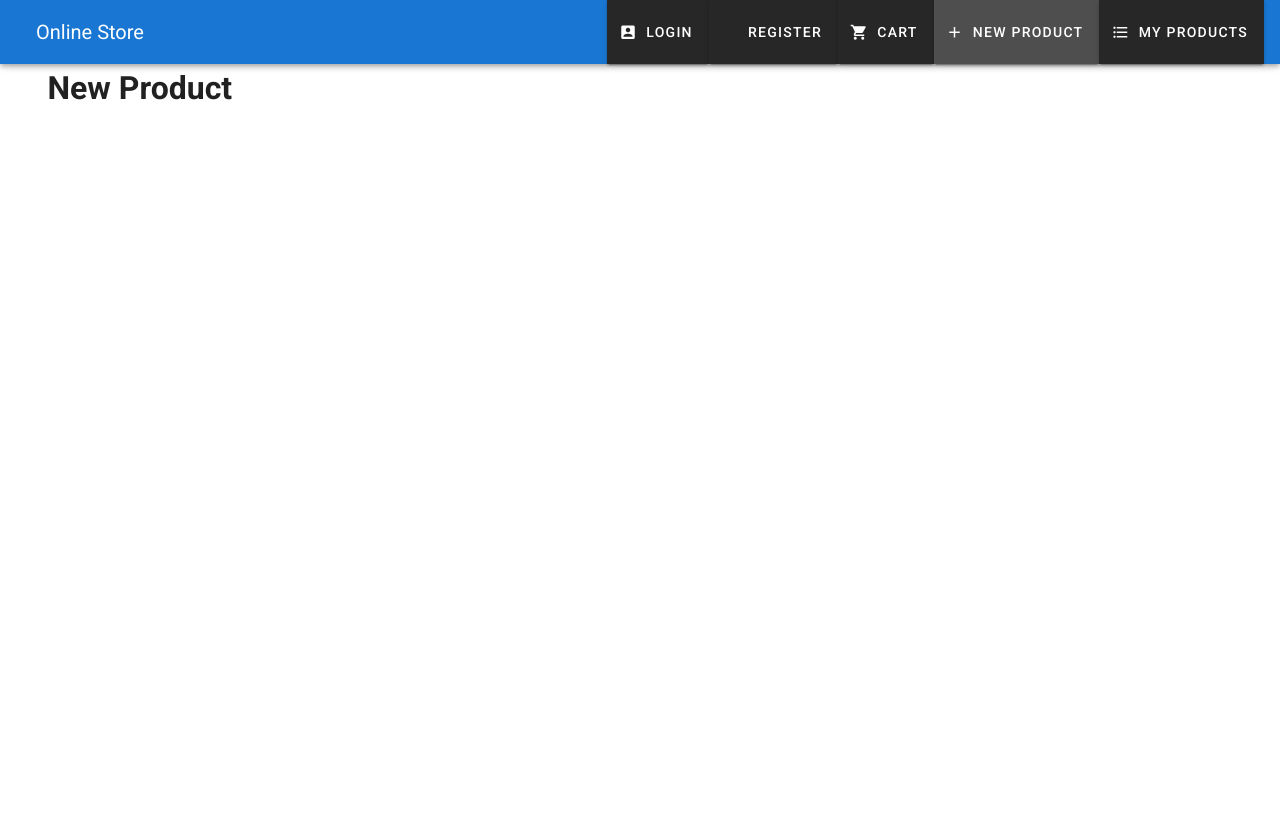
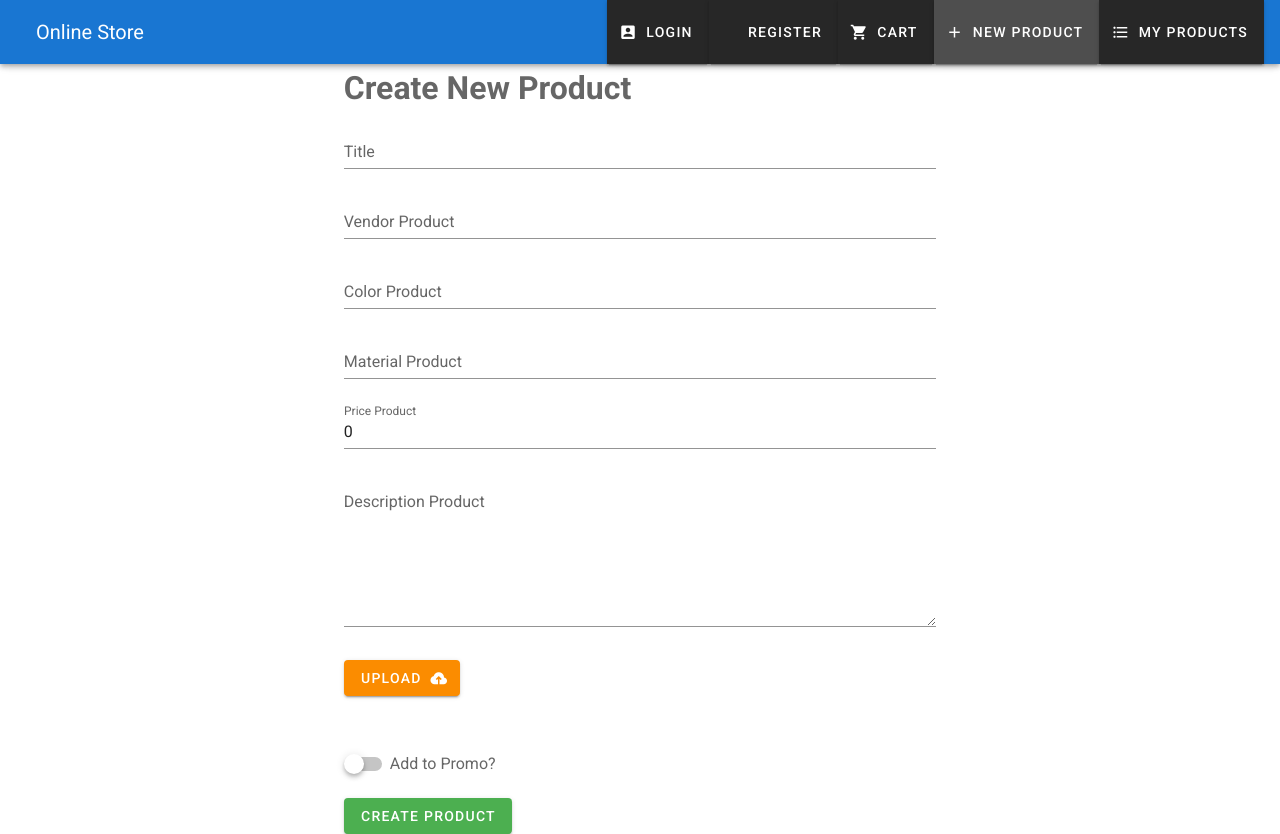
Before and after one commit to vladimirKartyshov/Online-Store, a Vue app: page /new in a window 1280 px wide. Before the commit the page ends 800 px from the top, so only its background shows below. Built offline with nearby package versions, Linux system fonts and the light colour scheme.

Commit message:
Новый товар страница закончена

```diff
--- a/src/components/Products/NewProduct.vue
+++ b/src/components/Products/NewProduct.vue
@@ -1,8 +1,59 @@
 <template>
     <v-container>
         <v-layout row>
-            <v-flex xs12>
-                <h1>New Product</h1>
+            <v-flex xs12 sm6 offset-sm3>
+                <h1 class="text--secondary mb-3"> Create New Product</h1>
+                <v-form  ref="form" v-model="valid" lazy-validation class="mb-3">
+                    <v-text-field label="Title" name="title" type="text"
+                                  require :rules="[v => !!v || 'Title is require']" v-model="title">
+                    </v-text-field>
+                    <v-text-field label="Vendor Product" name="vendor" type="text"
+                                   v-model="vendor">
+                    </v-text-field>
+                    <v-text-field label="Color Product" name="color" type="text"
+                                  v-model="color">
+                    </v-text-field>
+                    <v-text-field label="Material Product" name="material" type="text"
+                                  v-model="material">
+                    </v-text-field>
+                    <v-text-field label="Price Product" name="price" type="text"
+                                 require :rules="[v => !!v || 'Price is require']" v-model="price">
+                    </v-text-field>
+                    <v-textarea label="Description Product" name="description" type="text"
+                                  v-model="description">
+                    </v-textarea>
+                </v-form>
+                <v-layout mb-3>
+                <v-flex xs12>
+                    <v-btn class="warning">
+                        Upload
+                        <v-icon right dark>mdi-cloud-upload</v-icon>
+                    </v-btn>
+                </v-flex>
+            </v-layout>
+                <v-layout>
+                <v-flex xs12>
+                    <img src="" height="200px" >
+                </v-flex>
+            </v-layout>
+                <v-layout>
+                    <v-flex xs12>
+                        <v-switch
+                                color="primary"
+                                v-model="promo"
+                                label="Add to Promo?"
+                        ></v-switch>
+                    </v-flex>
+                </v-layout>
+                <v-layout>
+                    <v-flex xs12>
+                      <v-spacer></v-spacer>
+                          <v-btn :disabled="!valid"
+                                  class="success"
+                          @click="createProduct"
+                          >Create Product</v-btn>
+                    </v-flex>
+                </v-layout>
             </v-flex>
         </v-layout>
     </v-container>
@@ -11,7 +62,33 @@
 <script>
     export default {
         data () {
-            return{}
+            return{
+                title: '',
+                vendor: '',
+                color: '',
+                material: '',
+                price: 0,
+                description: '',
+                promo: false,
+                valid: false
+            }
+        },
+        methods: {
+            createProduct () {
+                if (this.$refs.form.validate()) {
+                    // eslint-disable-next-line no-unused-vars
+                    const product = {
+                        title: this.title,
+                        vendor: this.vendor,
+                        color: this.color,
+                        material: this.material,
+                        price: this.price,
+                        description: this.description,
+                        promo: this.promo
+                    }
+                    console.log(product)
+                }
+            }
         }
     }
 </script>
```
